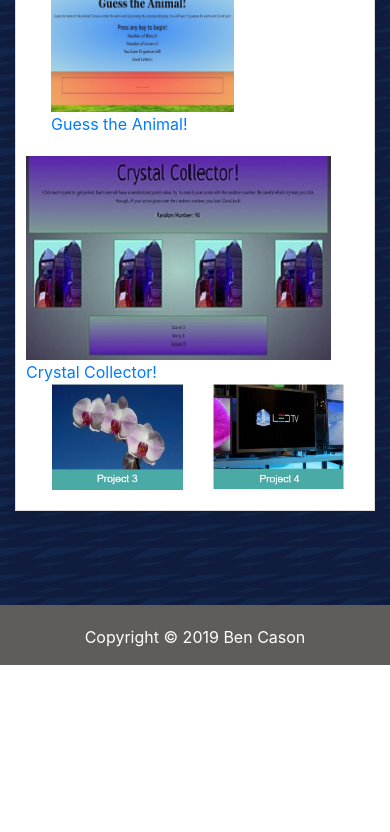
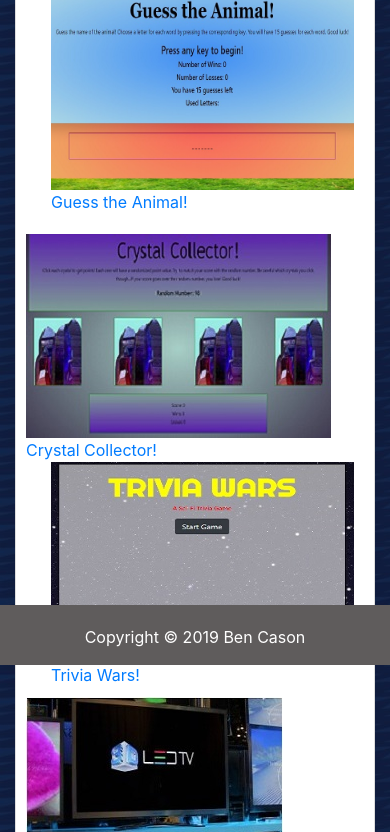
Before and after one commit to bcason9/Bootsrap-Portfolio, a plain HTML site: page portfolio.html in a window 390 px wide. Shown: the part 179-1011 px from the top of the page. Before the commit the page ends 844 px from the top, so only its background shows below. Drawn offline with nearby package versions, Linux system fonts and the light colour scheme.

Commit message:
updated portfolio

```diff
--- /dev/null
+++ b/assets/css/style.css
@@ -0,0 +1,49 @@
+body{
+    height: 750px;
+    background-image: url("../dark-paths.jpg");
+  }
+
+#pic1 {
+    margin-left: 25px;
+    margin-right: 10px;
+    margin-bottom: 20px;
+  }
+
+#pic2 {
+    margin-right: 20px;
+  }
+
+#pic3 {
+    margin-left: 25px;
+    margin-right: 10px;
+    margin-bottom: 10px;
+  }
+
+#pic4 {
+    margin-right: 20px;
+  }
+
+img {
+    margin-right: 15px;
+}
+
+.media {
+  border: 1px solid #dddddd;
+  padding: 10px;
+  background-color: white;
+}
+
+form {
+  padding: 10px;
+}
+
+.footer {
+  position: fixed;
+   left: 0;
+  bottom: 0;
+  padding-top: 20px;
+  width: 100%;
+  background-color: rgb(95, 92, 92);
+  color: white;
+  text-align: center;
+}
--- a/portfolio.html
+++ b/portfolio.html
@@ -5,45 +5,11 @@
     <meta name="viewport" content="width=device-width, initial-scale=1, shrink-to-fit=no">
     <meta http-equiv="X-UA-Compatible" content="ie=edge">
     <link rel="stylesheet" href="https://maxcdn.bootstrapcdn.com/bootstrap/4.0.0/css/bootstrap.min.css">
+    <link rel="stylesheet" href="assets/css/style.css">
     <title>Ben Cason's Webpage!</title>
 </head>
 <body>
-    <style>
-      body{
-        height: 750px;
-        background-image: url("dark-paths.jpg");
-      }
-        .media {
-      border: 1px solid #dddddd;
-      padding: 10px;
-      background-color: white;
-      }
-        .footer {
-      position: fixed;
-       left: 0;
-      bottom: 0;
-      padding-top: 20px;
-      width: 100%;
-      background-color: rgb(95, 92, 92);
-      color: white;
-      text-align: center;
-      }
-      #pic1 {
-        margin-left: 25px;
-        margin-right: 130px;
-        margin-bottom: 20px;
-      }
-      #pic2 {
-        margin-right: 20px;
-      }
-      #pic3 {
-        margin-left: 25px;
-        margin-bottom: 10px;
-      }
-      #pic4 {
-        margin-right: 20px;
-      }
-    </style>
+
      <nav class="navbar navbar-expand-lg navbar-light bg-light">
         <a class="navbar-brand" href="index.html">Ben Cason</a>
             <button class="navbar-toggler" type="button" data-toggle="collapse" data-target="#navbarNavAltMarkup" aria-controls="navbarNavAltMarkup" aria-expanded="false" aria-label="Toggle navigation">
@@ -67,11 +33,11 @@
             <div class="media-body">
             <h2 class="mt-0">Portfolio</h2>
             <div class="row">
-              <div class="col-md-4" id="pic1"><img src="wordguess.jpg" class="img-fluid" alt="..."><a href="https://bcason9.github.io/Word-Guess-Game/">Guess the Animal!</a></div>
-              <div class="col-md-4" id="pic2"><img src="crystalcollector.jpg" class="img-fluid" alt="..."><a href="https://bcason9.github.io/unit-4-game/">Crystal Collector!</a></div>
+              <div class="col-md-4" id="pic1"><img src="assets/wordguess.jpg" class="img-fluid" alt="..."><a href="https://bcason9.github.io/Word-Guess-Game/">Guess the Animal!</a></div>
+              <div class="col-md-4" id="pic2"><img src="assets/crystalcollector.jpg" class="img-fluid" alt="..."><a href="https://bcason9.github.io/unit-4-game/">Crystal Collector!</a></div>
               <div class="w-100"></div>
-              <div class="col" id="pic3"><img src="port3.jpg" class="img-fluid" alt="..."></div>
-              <div class="col" id="pic4"><img src="port4.jpg" class="img-fluid" alt="..."></div>
+              <div class="col-md-4" id="pic3"><img src="assets/triviawars.jpg" class="img-fluid" alt="..."><a href="https://bcason9.github.io/TriviaGame/">Trivia Wars!</a></div>
+              <div class="col-md-4" id="pic4"><img src="assets/port4.jpg" class="img-fluid" alt="..."></div>
             </div>
             </div>
           </div>
```
Also changed, not shown: contact.html (+2 -27 lines), index.html (+3 -25 lines), assets/crystalcollector.jpg (added), assets/dark-paths.jpg (added), assets/frontpageimage.jpg (added), assets/port1.jpg (added), assets/port2.jpg (added), assets/port3.jpg (added), assets/port4.jpg (added), assets/triviawars.jpg (added), assets/wordguess.jpg (added).
